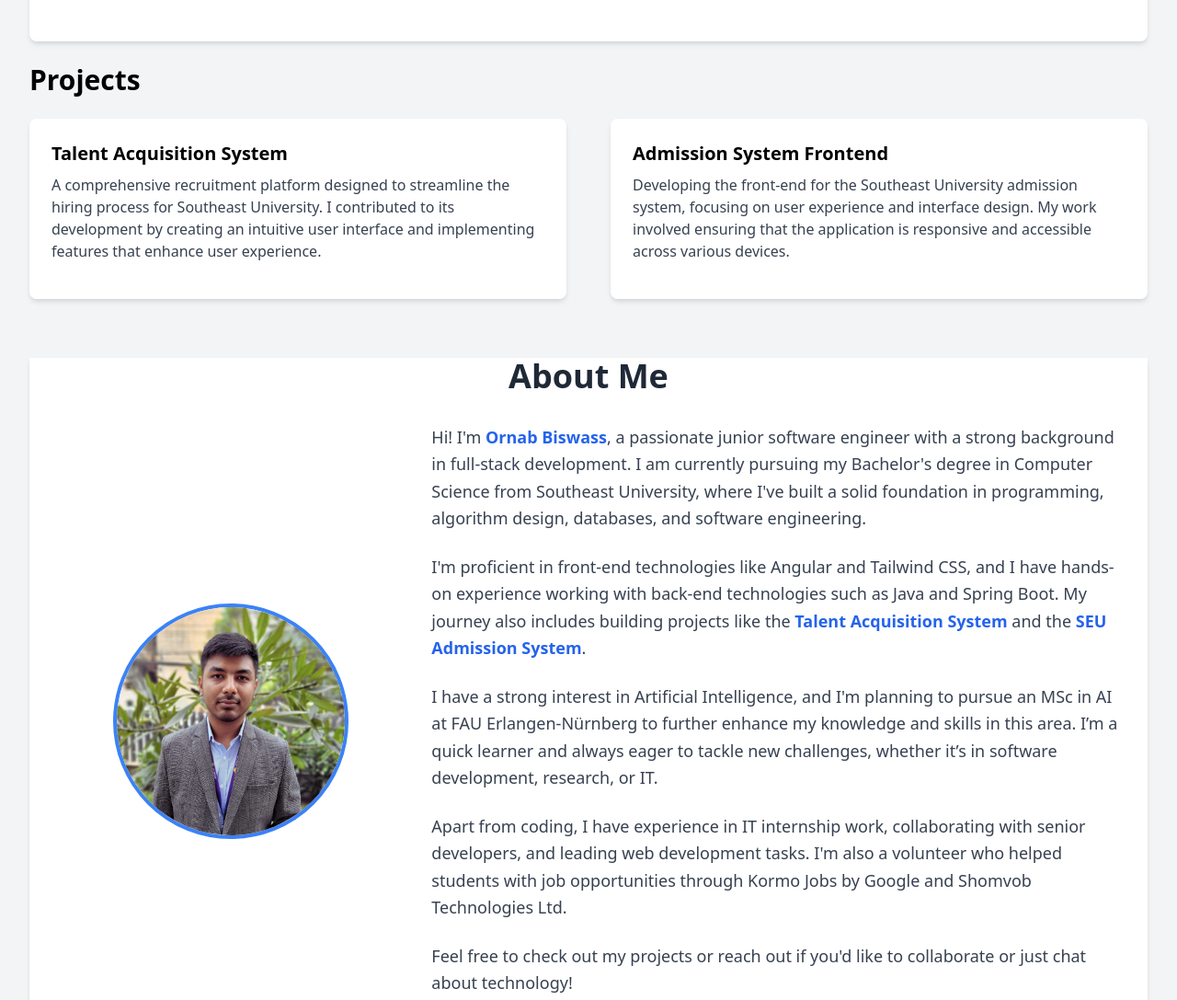
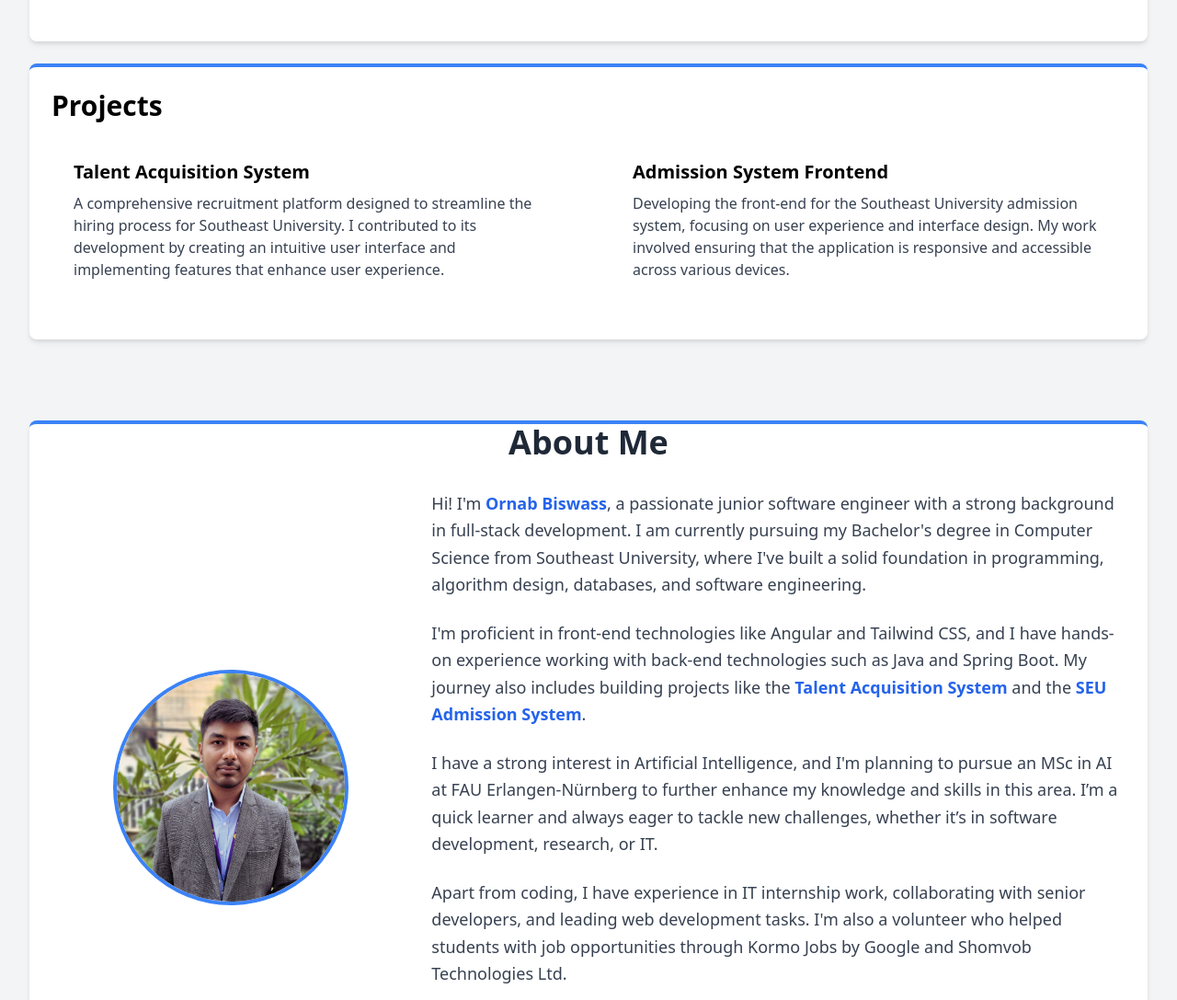
Before and after one commit to Ornab95/Portfolio-Website, a plain HTML site: page IT-Intern.html in a window 1280 px wide. Shown: the part 523-1610 px from the top of the page at 92% size. Drawn offline with nearby package versions, Linux system fonts and the light colour scheme.

```diff
--- a/IT-Intern.html
+++ b/IT-Intern.html
@@ -74,16 +74,16 @@
             </ul>
         </div>
 
-        <section id="projects">
-            <h2 class="text-3xl font-semibold mb-6">Projects</h2>
-
+        <div id=" projects" class="border-t-4 border-blue-500 bg-white p-6 rounded-lg shadow-md mb-6">
+            <h2 class="text-3xl font-semibold mb-4">Projects</h2>
             <div class="grid grid-cols-1 sm:grid-cols-2 gap-12">
                 <!-- Project 1: Talent Acquisition System -->
-                <div class="rounded-lg overflow-hidden shadow-md">
+                <div class="rounded-lg overflow-hidden ">
                     <a href="talent-acquisition-system.html">
                         <div class="bg-white p-6">
                             <h3 class="text-xl font-bold mb-2">Talent Acquisition System</h3>
-                            <p class="text-gray-700 mb-4">A comprehensive recruitment platform designed to streamline
+                            <p class="text-gray-700 mb-4">A comprehensive recruitment platform designed to
+                                streamline
                                 the hiring
                                 process for Southeast University. I contributed to its development by creating an
                                 intuitive
@@ -94,7 +94,7 @@
                 </div>
 
                 <!-- Project 2: Admission System Frontend -->
-                <div class="rounded-lg overflow-hidden shadow-md">
+                <div class="rounded-lg overflow-hidden ">
                     <a href="SEUAdmissionSystem.html">
                         <div class="bg-white p-6">
                             <h3 class="text-xl font-bold mb-2">Admission System Frontend</h3>
@@ -109,11 +109,11 @@
                     </a>
                 </div>
             </div>
-        </section>
+        </div>
 
         <!-- About Me Section -->
-        <section id="about" class="py-16 bg-gray-100">
-            <div class="container mx-auto px-4 md:px-8 bg-white shadow-md">
+        <section id="about" class="py-16 bg-gray-100 ">
+            <div class="container mx-auto px-4 md:px-8 bg-white shadow-md border-t-4 border-blue-500 rounded-lg">
                 <h2 class="text-4xl font-bold mb-8 text-gray-800 text-center">About Me</h2>
                 <div class="flex flex-col md:flex-row items-center gap-8">
                     <div class="w-full md:w-1/3">
@@ -166,7 +166,8 @@
 
         <!-- Contact Section -->
         <section id="contact" class="py-20 bg-gray-100">
-            <div class="container mx-auto px-4 md:px-8 bg-white shadow-md text-center p-5">
+            <div
+                class="container mx-auto px-4 md:px-8 bg-white shadow-md text-center p-5  border-t-4 border-blue-500 rounded-lg shadow-md">
                 <h2 class="text-3xl font-bold text-gray-800">Get in Touch</h2>
                 <p class="text-lg text-gray-600 mt-4">Feel free to connect with me through any of the platforms below:
                 </p>
```
Also changed, not shown: index.html (+18 -10 lines), 1 other file.
